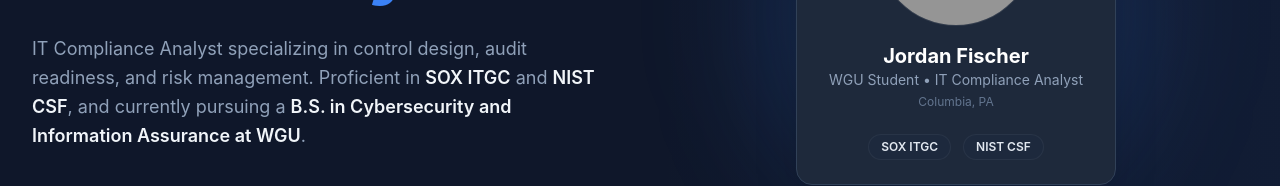
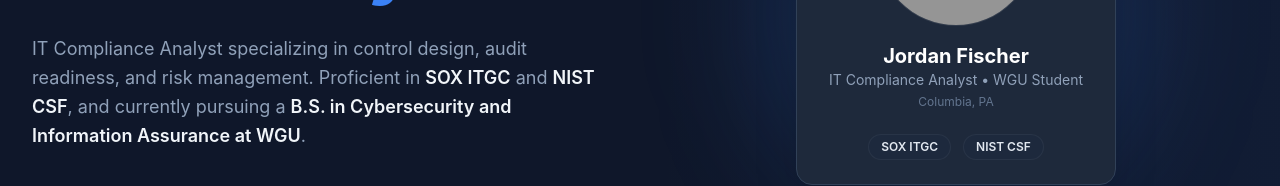
Before and after one commit to JFischer3/JFischer3.github.io, a React (Vite) app: page / in a window 1280 px wide. Shown: the part 373-559 px from the top of the page. Built offline with nearby package versions, Linux system fonts and the light colour scheme; grey boxes are pictures that could not be loaded.

Commit message:
Swap job title and student status in Home.tsx

```diff
--- a/src/pages/Home.tsx
+++ b/src/pages/Home.tsx
@@ -69,7 +69,7 @@
 
             <div>
               <div className="text-xl font-bold text-white">Jordan Fischer</div>
-              <div className="text-slate-400 text-sm">WGU Student • IT Compliance Analyst</div>
+              <div className="text-slate-400 text-sm">IT Compliance Analyst • WGU Student</div>
               <div className="text-slate-500 text-xs mt-1">Columbia, PA</div>
             </div>
 
```
